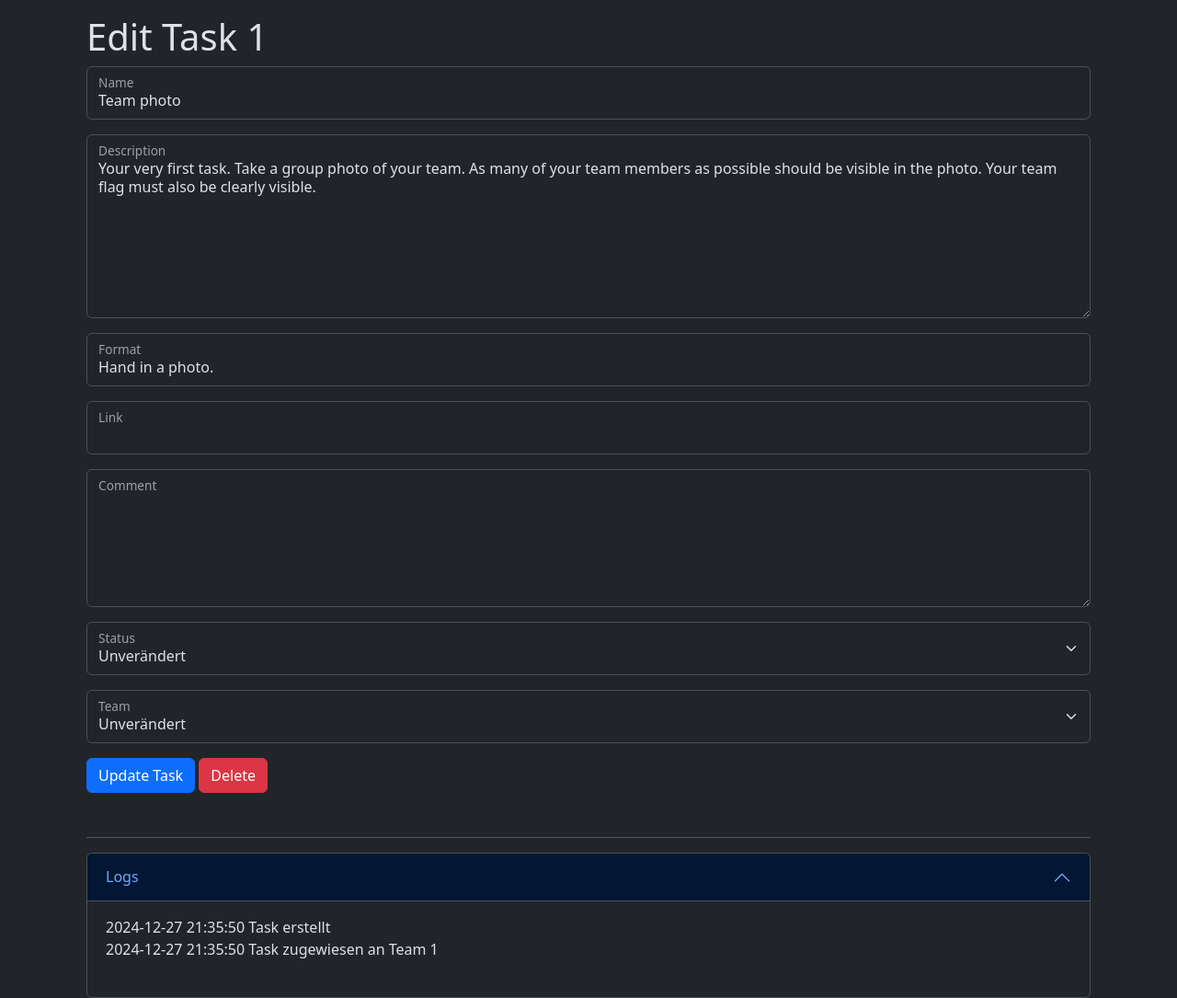
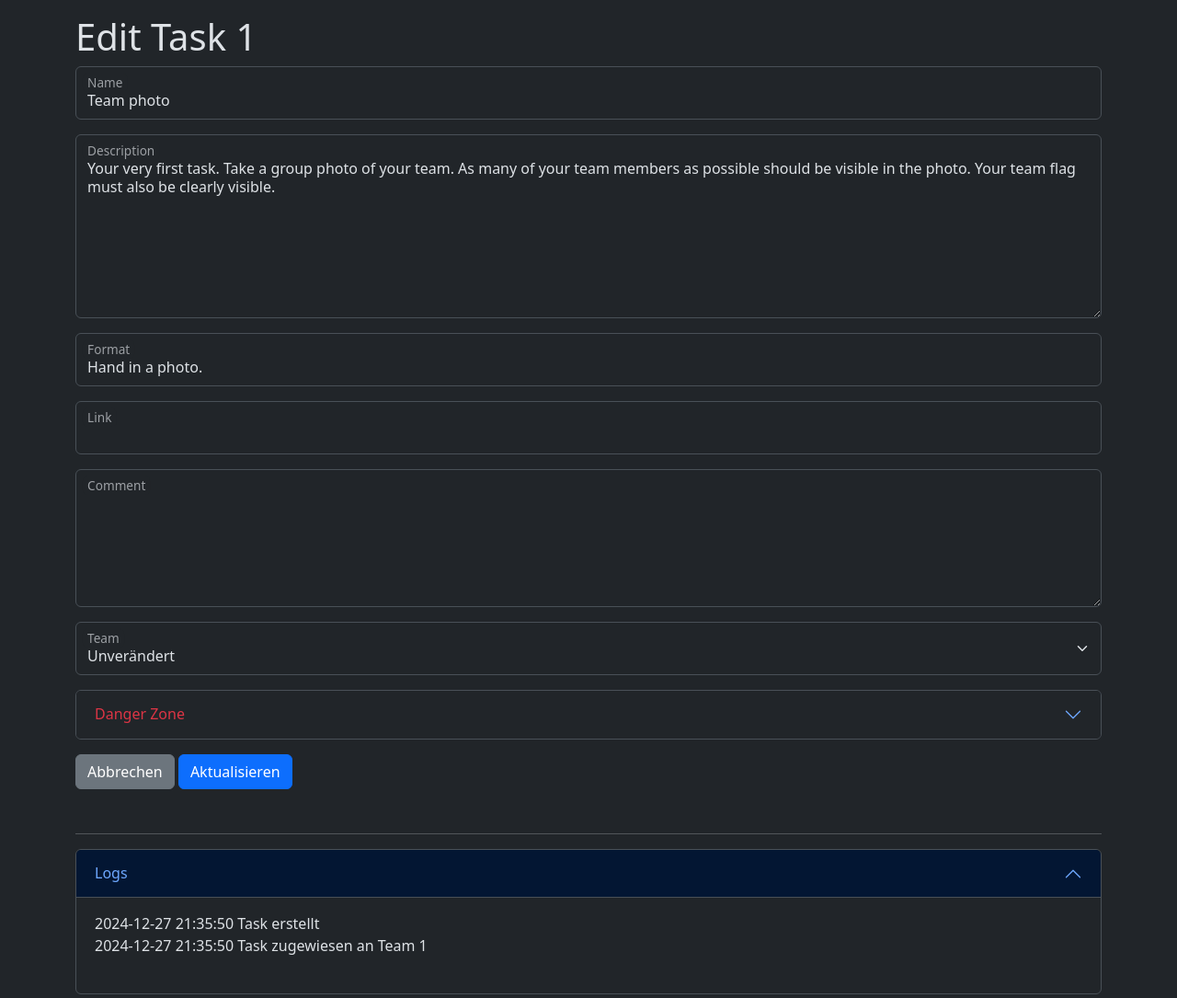
Before and after one commit to dpsg-beckum/iscout-task-dispatch, a Flask app: page /spielleitung/tasks/1/edit in a window 1280 px wide. Shown: the part 53-1138 px from the top of the page at 92% size. Run offline with Flask 3, Linux system fonts and the light colour scheme.

Commit message:
changed overall looks

```diff
--- a/iscouttaskdispatch/site/forms.py
+++ b/iscouttaskdispatch/site/forms.py
@@ -56,7 +56,7 @@
     status = SelectField("Status", validators=[DataRequired()])
     team = SelectField("Team", validators=[DataRequired()])
     delete = SubmitField("Delete Task", name="delete")
-    submit = SubmitField("Update Task")
+    submit = SubmitField("Aktualisieren")
 
 
 class NewTeamForm(ITD_Form):
--- a/iscouttaskdispatch/site/templates/error.html
+++ b/iscouttaskdispatch/site/templates/error.html
@@ -3,7 +3,7 @@
 {% block title %}Error!{% endblock %}
 
 {% block content %}
-<div class="container">
+<div>
     <h1>Sorry, Something went wrong.</h1>
 </div>
 {% endblock %}
--- a/iscouttaskdispatch/site/templates/index.html
+++ b/iscouttaskdispatch/site/templates/index.html
@@ -3,7 +3,7 @@
 {% block title %}Task Management{% endblock %}
 
 {% block content %}
-<div class="container">
+<div>
     <h1>iScout Aufgabenverteilung</h1>
 
     <div class="">
--- a/iscouttaskdispatch/site/templates/overview/index.html
+++ b/iscouttaskdispatch/site/templates/overview/index.html
@@ -9,7 +9,7 @@
 {% endblock %}
 
 {% block content %}
-<div class="container-fluid my-4">
+<div class="">
     <div class="row row-cols-1 row-cols-sm-2 row-cols-md-3 row-cols-lg-6 g-4">
         {% for team in teams %}
         <div class="col">
--- a/iscouttaskdispatch/site/templates/spielleitung/index.html
+++ b/iscouttaskdispatch/site/templates/spielleitung/index.html
@@ -8,7 +8,7 @@
 {% endblock %}
 
 {% block content %}
-<div class="container">
+<div>
     <h2><a href="{{ url_for('.tasks.index') }}" class="button">Aufgaben</a></h2>
 </div>
 {% endblock %}
--- a/iscouttaskdispatch/site/templates/spielleitung/tasks/create.html
+++ b/iscouttaskdispatch/site/templates/spielleitung/tasks/create.html
@@ -3,7 +3,7 @@
 {% block title %}Create Task{% endblock %}
 
 {% block content %}
-<div class="container">
+<div>
     <h1>Create Task</h1>
     <form action="" method="post">
         {{ form.hidden_tag() }}
--- a/iscouttaskdispatch/site/templates/spielleitung/tasks/edit.html
+++ b/iscouttaskdispatch/site/templates/spielleitung/tasks/edit.html
@@ -4,7 +4,7 @@
 
 {% block content %}
 <form action="" method="post">
-    <div class="container">
+    <div>
         <h1>Edit Task {{task.id}}</h1>
 
         {{ form.hidden_tag() }}
@@ -35,21 +35,41 @@
         </div>
 
         <div class="form-floating mb-3">
-            {{ form.status(class="form-select") }}
-            {{ form.status.label }}
-        </div>
-
-        <div class="form-floating mb-3">
             {{ form.team(class="form-select") }}
             {{ form.team.label }}
         </div>
 
+        <div class="accordion mb-3">
+            <div class="accordion-item">
+                <h2 class="accordion-header">
+                    <button class="accordion-button collapsed" type="button" data-bs-toggle="collapse"
+                        data-bs-target="#panelsStayOpen-collapseTwo" aria-expanded="false"
+                        aria-controls="panelsStayOpen-collapseTwo">
+                        <span class="text-danger"> Danger Zone </span>
+                    </button>
+                </h2>
+                <div id="panelsStayOpen-collapseTwo" class="accordion-collapse collapse">
+                    <div class="accordion-body">
+                        <div class="form-floating mb-3">
+                            {{ form.status(class="form-select") }}
+                            {{ form.status.label }}
+                        </div>
+
+                        <button type="button" class="btn btn-danger" data-bs-toggle="modal"
+                            data-bs-target="#deleteModal">
+                            Task Löschen
+                        </button>
+                    </div>
+                </div>
+            </div>
+        </div>
+
+
+
         <div>
+            <a href="{{back}}" class="btn btn-secondary"> Abbrechen </a>
+
             {{ form.submit(class="btn btn-primary") }}
-
-            <button type="button" class="btn btn-danger" data-bs-toggle="modal" data-bs-target="#deleteModal">
-                Delete
-            </button>
         </div>
 
         <hr class="mt-5">
--- a/iscouttaskdispatch/site/templates/spielleitung/tasks/index.html
+++ b/iscouttaskdispatch/site/templates/spielleitung/tasks/index.html
@@ -4,7 +4,7 @@
 
 
 {% block content %}
-<div class="container">
+<div>
     <h1>Tasks</h1>
     <a class="btn btn-primary" href="{{ url_for('.create') }}">Create New</a>
     <table class="table table-hover">
--- a/iscouttaskdispatch/site/templates/spielleitung/tasks/show.html
+++ b/iscouttaskdispatch/site/templates/spielleitung/tasks/show.html
@@ -5,7 +5,7 @@
 {% block content %}
 <form action="" method="post">
     {{ form.hidden_tag() }}
-    <div class="container my-5">
+    <div>
         <div class="card shadow border-0">
             <div class="card-header bg-{{ task.status.html_color }} text-white">
                 <div class="d-flex justify-content-between">
@@ -79,6 +79,10 @@
                             data-bs-target="#successModal">
                             <i class="bi bi-check2"></i>
                         </button>
+
+                        <a href="" class="btn btn-outline-danger">
+                            <i class="bi bi-arrow-counterclockwise"></i>
+                        </a>
                     </div>
                 </div>
             </div>
--- a/iscouttaskdispatch/site/templates/spielleitung/teams/create.html
+++ b/iscouttaskdispatch/site/templates/spielleitung/teams/create.html
@@ -3,7 +3,7 @@
 {% block title %}Create team{% endblock %}
 
 {% block content %}
-<div class="container">
+<div>
     <h1>Create team</h1>
     <form action="{{ url_for('.create') }}" method="post">
         <label for="teamID">team ID:</label>
--- a/iscouttaskdispatch/site/templates/team/new.html
+++ b/iscouttaskdispatch/site/templates/team/new.html
@@ -3,7 +3,7 @@
 {% block title %}Neues Team erstellen{% endblock %}
 
 {% block content %}
-<div class="container">
+<div>
     <h1>Neues Team erstellen</h1>
     <form action="" method="post">
         {{ form.hidden_tag() }}
--- a/iscouttaskdispatch/site/templates/team/overview.html
+++ b/iscouttaskdispatch/site/templates/team/overview.html
@@ -8,7 +8,7 @@
 {% endblock %}
 
 {% block content %}
-<div class="container">
+<div>
 
     <ul class="nav nav-tabs">
         <li class="nav-item">
--- a/iscouttaskdispatch/site/templates/team/tasks.html
+++ b/iscouttaskdispatch/site/templates/team/tasks.html
@@ -4,7 +4,7 @@
 
 
 {% block content %}
-<div class="container">
+<div>
 
     <ul class="nav nav-tabs">
         <li class="nav-item">
```
